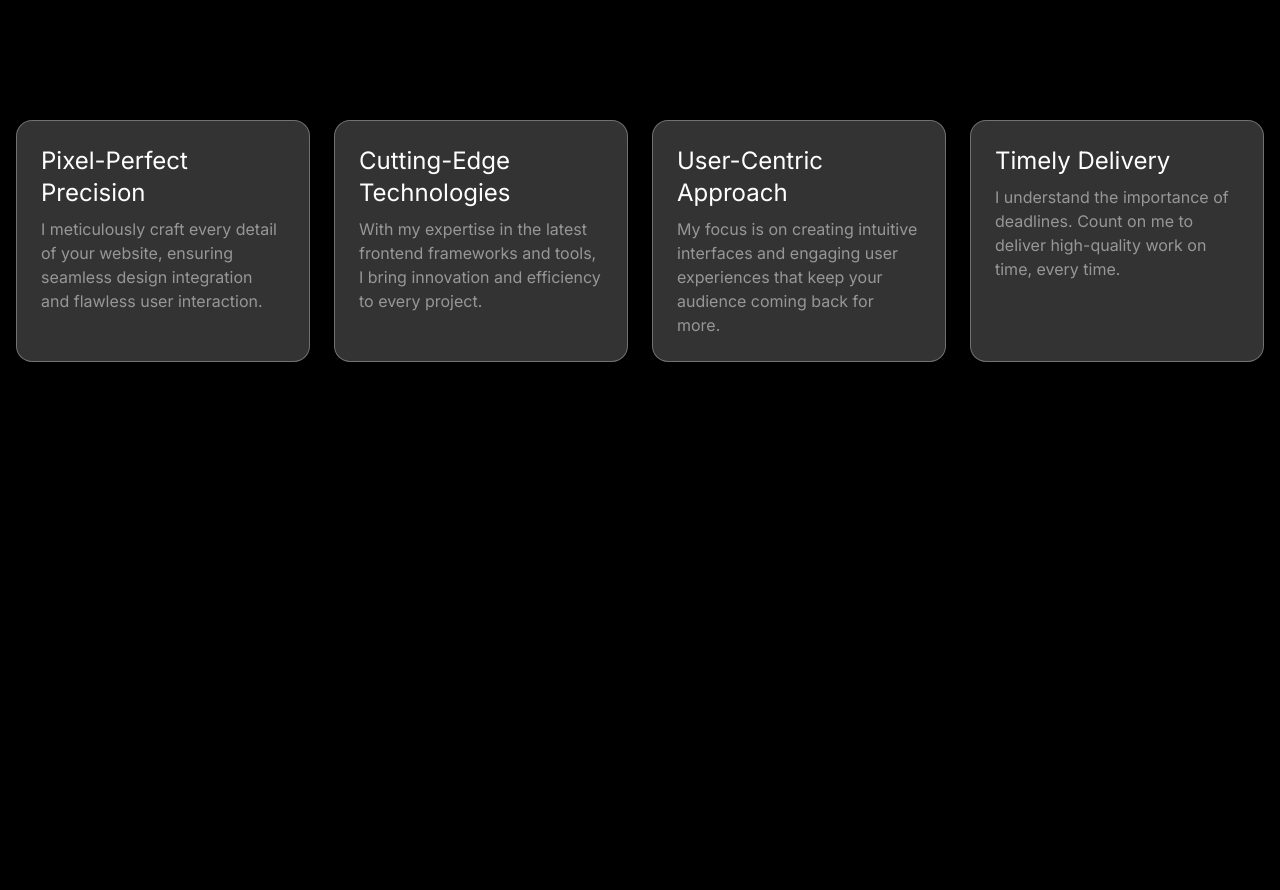
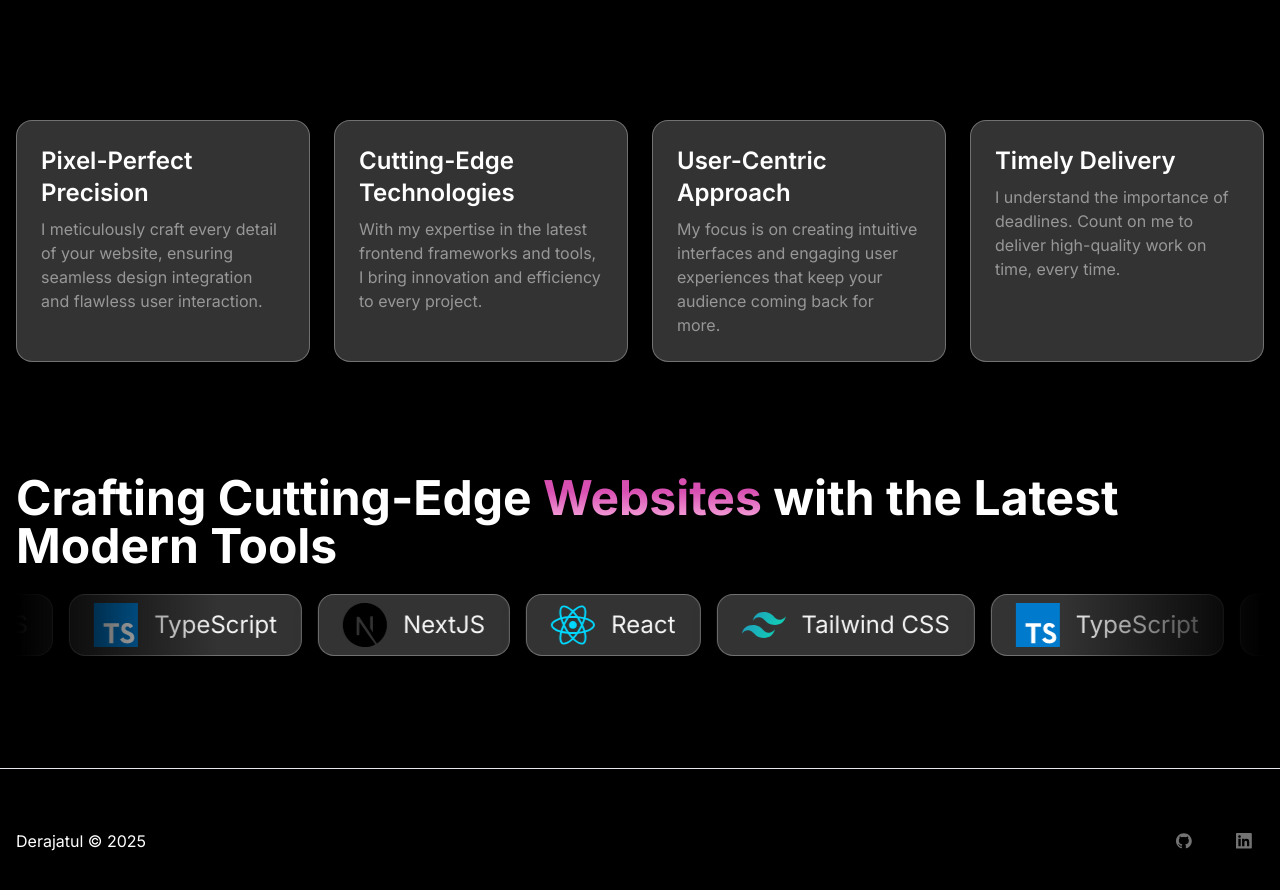
Before and after one commit to Derajatul/derajatul.github.io, a Next.js app: page / in a window 1280 px wide. Shown: the part 680-1570 px from the top of the page. Built offline with nearby package versions, Linux system fonts and the light colour scheme.

Commit message:
add tech marquee

```diff
--- a/app/components/Badge.tsx
+++ b/app/components/Badge.tsx
@@ -1,19 +1,23 @@
-import Link from 'next/link'
+import Image from "next/image";
+import Link from "next/link";
 
 type Badge = {
-  children: React.ReactNode;
+  title: string;
   href: string;
-}
+  logo: string;
+};
 
-const Badge = ({children,href}:Badge) => {
+const Badge = ({ title, href, logo }: Badge) => {
   return (
     <Link
       href={href}
       target="_blank"
-      className="border border-neutral-700 bg-neutral-800 rounded p-1 text-sm inline-flex items-center leading-4 text-neutral-100"
+      className="ml-4 glass px-6 py-2 min-h-[61.6px] leading-4 text-neutral-100 inline-flex items-center gap-4 text-2xl"
+      // className="bg-white block"
     >
-      {children}
+      <Image src={logo} alt={title} width={44} height={44} />
+      <p>{title}</p>
     </Link>
   );
-}
-export default Badge
+};
+export default Badge;
--- a/app/components/Footer.tsx
+++ b/app/components/Footer.tsx
@@ -1,10 +1,10 @@
-import Link from 'next/link'
-import Image from 'next/image'
+import Link from "next/link";
+import Image from "next/image";
 
 const Footer = () => {
-  return(
-    <footer className="h-36 flex items-center justify-between">
-      <span>Derajatul  © {new Date().getFullYear()}</span>
+  return (
+    <footer className="mt-28 border-t container h-36 flex items-center justify-between">
+      <span>Derajatul © {new Date().getFullYear()}</span>
 
       <div className="flex gap-5">
         <a
@@ -45,7 +45,7 @@ const Footer = () => {
         </a>
       </div>
     </footer>
-  )
-}
+  );
+};
 
-export default Footer
+export default Footer;
--- /dev/null
+++ b/app/components/tech-marquee.tsx
@@ -0,0 +1,48 @@
+import Marquee from "react-fast-marquee";
+import Badge from "./badge";
+
+const technologyData = [
+  {
+    logo: "/icons/nextjs.svg",
+    title: "NextJS",
+    href: "https://nextjs.org/",
+  },
+  {
+    logo: "/icons/react.svg",
+    title: "React",
+    href: "https://react.dev/",
+  },
+  {
+    logo: "/icons/tailwindcss.svg",
+    title: "Tailwind CSS",
+    href: "https://tailwindcss.com/",
+  },
+
+  {
+    logo: "/icons/typescript.svg",
+    title: "TypeScript",
+    href: "https://www.typescriptlang.org/",
+  },
+];
+
+export default function TechMarquee({
+  direction,
+}: {
+  direction: "left" | "right";
+}) {
+  return (
+    <Marquee
+      autoFill={true}
+      className="mb-4"
+      direction={direction}
+      gradient={true}
+      gradientColor="#000000"
+    >
+      <div className="flex items-center">
+        {technologyData.map((v) => (
+          <Badge key={v.title} title={v.title} href={v.href} logo={v.logo} />
+        ))}
+      </div>
+    </Marquee>
+  );
+}
--- /dev/null
+++ b/app/components/technology.tsx
@@ -0,0 +1,15 @@
+import Badge from "./badge";
+import TechMarquee from "./tech-marquee";
+
+export default function Technology() {
+  return (
+    <section className="container">
+      <h2 className="text-5xl font-bold mb-6">
+        Crafting Cutting-Edge <span className="pink__gradient">Websites</span>{" "}
+        with the Latest Modern Tools
+      </h2>
+      <TechMarquee direction="right" />
+      {/* <TechMarquee direction="left" /> */}
+    </section>
+  );
+}
--- a/app/components/usp-list.tsx
+++ b/app/components/usp-list.tsx
@@ -25,7 +25,7 @@ const uspData = [
 
 export default function USPList() {
   return (
-    <section className="container grid grid-cols-4 gap-6">
+    <section className="container grid grid-cols-4 gap-6 mb-28">
       {uspData.map((v: { title: string; description: string }) => (
         <USP key={v.title} title={v.title} description={v.description} />
       ))}
--- a/app/components/usp.tsx
+++ b/app/components/usp.tsx
@@ -7,7 +7,7 @@ export default function USP({
 }) {
   return (
     <div className="glass p-6">
-      <h3 className="mb-2 text-2xl">{title}</h3>
+      <h3 className="mb-2 text-2xl font-semibold">{title}</h3>
       <p className="text-[#979797]">{description}</p>
     </div>
   );
--- a/app/layout.tsx
+++ b/app/layout.tsx
@@ -2,6 +2,7 @@ import clsx from "clsx";
 import "./globals.css";
 import { Inter } from "next/font/google";
 import Navbar from "./components/navbar";
+import Footer from "./components/Footer";
 
 const inter = Inter({ subsets: ["latin"] });
 
@@ -23,12 +24,13 @@ export default function RootLayout({
 }) {
   return (
     <html lang="en">
-      <body className={clsx("bg-[#000000] min-h-[300vh]", inter.className)}>
+      <body className={clsx("bg-[#000000]", inter.className)}>
         <Navbar />
         {/* <main className="min-h-screen">
         </main>
       <Footer /> */}
         {children}
+        <Footer />
       </body>
     </html>
   );
--- a/app/page.tsx
+++ b/app/page.tsx
@@ -1,16 +1,19 @@
-import Badge from "./components/Badge";
 import projects from "./dataProjects.json";
 import Image from "next/image";
 import ProjectCard from "./components/ProjectCard";
 import Link from "next/link";
 import Hero from "./components/hero";
 import USPList from "./components/usp-list";
+import Technology from "./components/technology";
+import Badge from "./components/badge";
 
 export default function Home() {
   return (
     <>
       <Hero />
       <USPList />
+      <Technology />
+
     </>
   );
 }
--- a/package.json
+++ b/package.json
@@ -13,7 +13,8 @@
     "framer-motion": "^11.0.25",
     "next": "^14.1.4",
     "react": "^18.2.0",
-    "react-dom": "^18.2.0"
+    "react-dom": "^18.2.0",
+    "react-fast-marquee": "^1.6.4"
   },
   "devDependencies": {
     "@types/node": "^20.12.4",
```
Also changed, not shown: 1 other file (tests, documents, lock files or other folders). Lines whose indentation alone changed are shown as unchanged.
